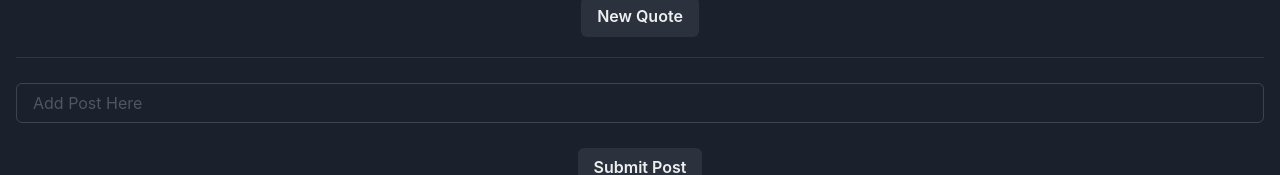
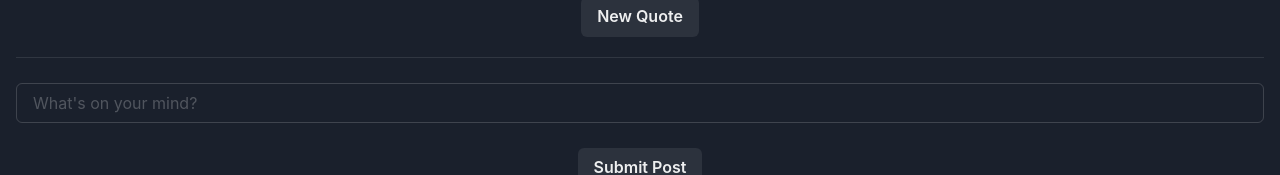
Before and after one commit to The-KPCP-Hotel/griefbuddy, a React app: page /home in a window 1280 px wide. Shown: the part 199-374 px from the top of the page. Built offline with nearby package versions, Linux system fonts and the light colour scheme; no server answers.

Commit message:
placeholder change

```diff
--- a/src/components/HomeComponents/MainFeed.tsx
+++ b/src/components/HomeComponents/MainFeed.tsx
@@ -41,7 +41,7 @@ function MainFeed(props: any) {
     <div>
       <Center mt="25px">
         <Input
-          placeholder="Add Post Here"
+          placeholder="What's on your mind?"
           value={post}
           onChange={(e) => {
             setPostMessage(e.target.value);
```
